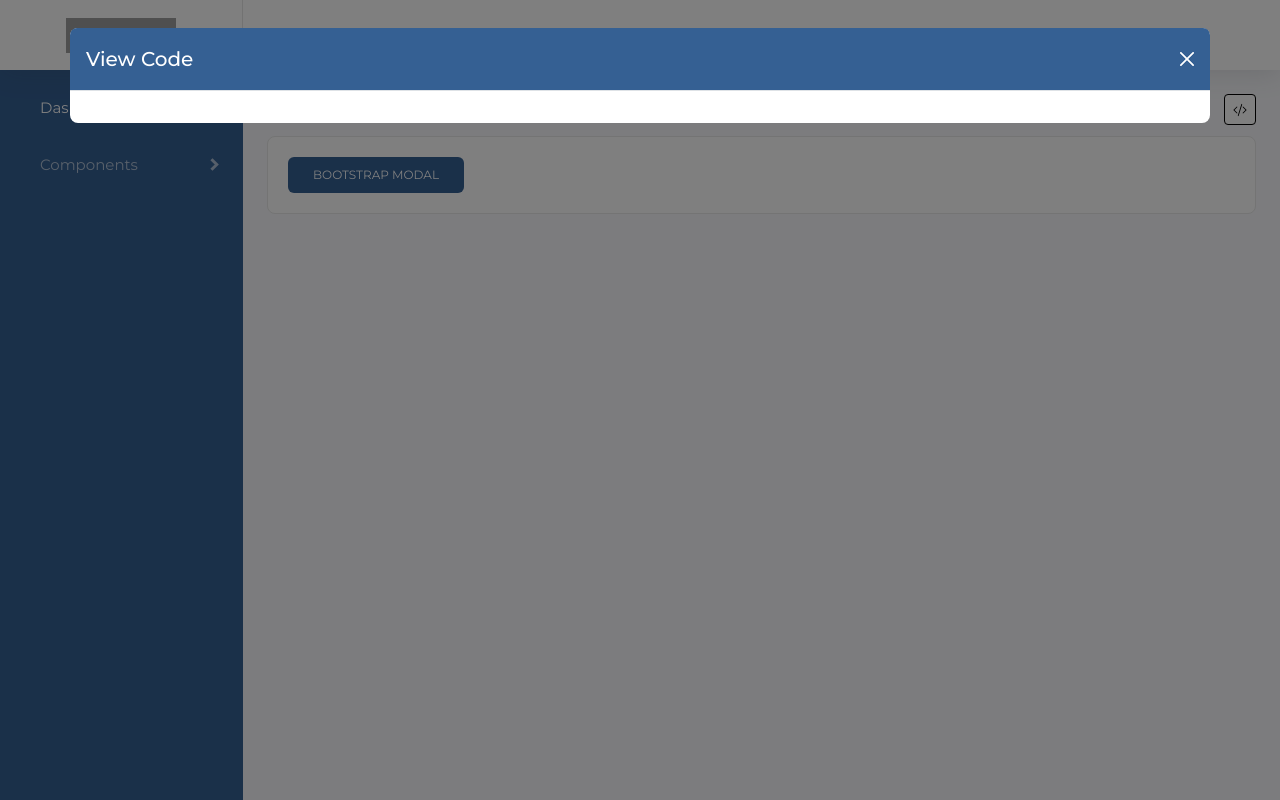
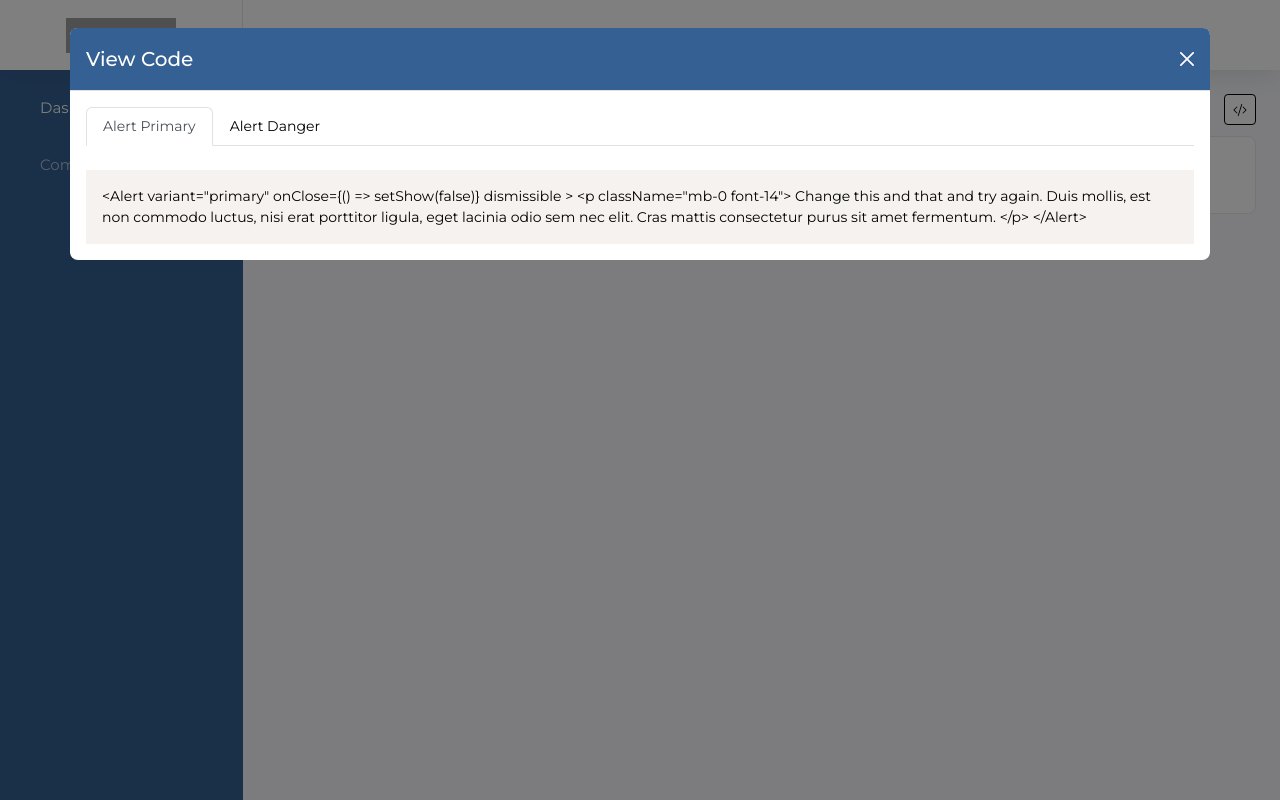
Before and after one commit to Tejeshkumarkota/admin-prototype, a React (Create React App) app in the folder bootstrap/: page /components/modal in a window 1280 px wide. Both pictures are taken after a click on the button 1239 px from the left and 109 px from the top of the page. Built offline with nearby package versions, Linux system fonts and the light colour scheme; grey boxes are pictures that could not be loaded.

Commit message:
UI changes view code popup

```diff
--- a/bootstrap/src/App.scss
+++ b/bootstrap/src/App.scss
@@ -302,3 +302,12 @@ a {
   }
 }
 /* Alert Styles End */
+// Nav Styles Start
+.nav-tabs.popup-nav-code {
+  .nav-item,
+  .nav-link {
+    flex-basis: inherit;
+    flex-grow: inherit;
+  }
+}
+// Nav Styles End
--- a/bootstrap/src/pages/Components/Alert/AlertBootstrap.js
+++ b/bootstrap/src/pages/Components/Alert/AlertBootstrap.js
@@ -5,7 +5,9 @@ import ViewCodeButton from "../ViewCodeButton/ViewCodeButton";
 import ViewCodePopup from "../ViewCodePopup/ViewCodePopup";
 
 const AlertBootstrap = () => {
+
   const [show, setShow] = useState(false);
+
   const NavData=[
     {
       title:'Alert Primary',
@@ -40,7 +42,6 @@ const AlertBootstrap = () => {
     </Alert>`
     },
   ];
-
 
   return (
     <>
--- a/bootstrap/src/pages/Components/Modal/ModalPopup.js
+++ b/bootstrap/src/pages/Components/Modal/ModalPopup.js
@@ -14,6 +14,41 @@ import ViewCodeButton from '../ViewCodeButton/ViewCodeButton';
 const ModalPopup = () => {
 
     const [show, setShow] = useState(false);
+
+    const NavData=[
+      {
+        title:'Alert Primary',
+        link:'/alert-primary',
+        show_content:`<Alert
+        variant="primary"
+        onClose={() => setShow(false)}
+        dismissible
+      >
+        <p className="mb-0 font-14">
+          Change this and that and try again. Duis mollis, est non
+          commodo luctus, nisi erat porttitor ligula, eget lacinia
+          odio sem nec elit. Cras mattis consectetur purus sit amet
+          fermentum.
+        </p>
+      </Alert>`
+      },
+      {
+        title:'Alert Danger',
+        link:'/alert-danger',
+        show_content:`<Alert
+        variant="danger"
+        onClose={() => setShow(false)}
+        dismissible
+      >
+        <p className="mb-0 font-14">
+          Change this and that and try again. Duis mollis, est non
+          commodo luctus, nisi erat porttitor ligula, eget lacinia
+          odio sem nec elit. Cras mattis consectetur purus sit amet
+          fermentum.
+        </p>
+      </Alert>`
+      },
+    ];
 
     return (
         <>
@@ -49,7 +84,7 @@ const ModalPopup = () => {
 
                 </Modal.Body>
             </Modal> */}
-            <ViewCodePopup show={show} setShow={setShow} comp={'Modal'} />
+            <ViewCodePopup show={show} setShow={setShow} NavData={NavData} />
         </>
     );
 }
--- a/bootstrap/src/pages/Components/ViewCodePopup/ViewCodePopup.js
+++ b/bootstrap/src/pages/Components/ViewCodePopup/ViewCodePopup.js
@@ -19,7 +19,7 @@ const ViewCodePopup = ({ show, setShow, NavData, children }) => {
         <Modal.Body>
 
          {NavData && <>
-         <Nav justify variant="tabs" defaultActiveKey={NavData[0].link}>
+          <Nav justify variant="tabs" className="popup-nav-code" defaultActiveKey={NavData[0].link}>
             {NavData.map((data, index) => {
               return (
                 <Nav.Item>
@@ -34,7 +34,7 @@ const ViewCodePopup = ({ show, setShow, NavData, children }) => {
             })}
           </Nav>
 
-          <div className="view-code-bg-theme p-3">
+          <div className="view-code-bg-theme p-3 mt-4">
             {NavData[dispayContent].show_content}
           </div>
           </>
```
